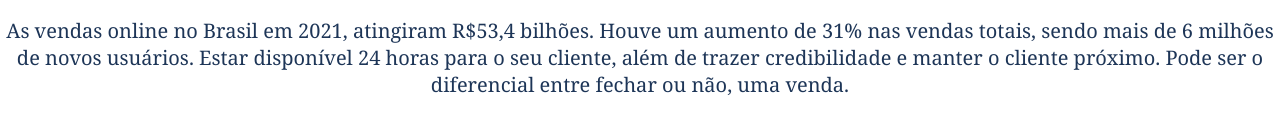
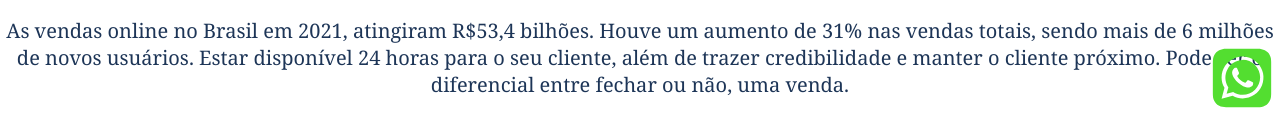
Before and after one commit to SmartPig0/FFSites-Criando-Conexoes, a plain HTML site: page index.html in a window 1280 px wide. Shown: the part 678-800 px from the top of the page. Drawn offline with Linux system fonts and the light colour scheme.

Commit message:
whatsapp

```diff
--- a/index.html
+++ b/index.html
@@ -54,5 +54,8 @@
             <img class="img-profissoes" src="./lib/Propagandas/Dia do Advogado Minimalista Recortes.svg">
         </footer>
     </main>
+    <secton class="whatsapp-btn">
+        <a href="https://wa.me/message/25YQCBW3PX7ID1"><img src="./lib/whatsapp.svg"></a>
+    </section>
 </body>
 </html>
--- a/style.css
+++ b/style.css
@@ -130,3 +130,10 @@ div:nth-of-type(4){
    .img-profissoes {
        max-width: 100%;
    }
+
+  .whatsapp-btn {
+    position: fixed;
+    right: 3px;
+    bottom: 5px;
+    z-index: 1;
+}
```
Also changed, not shown: lib/whatsapp.svg (added).
